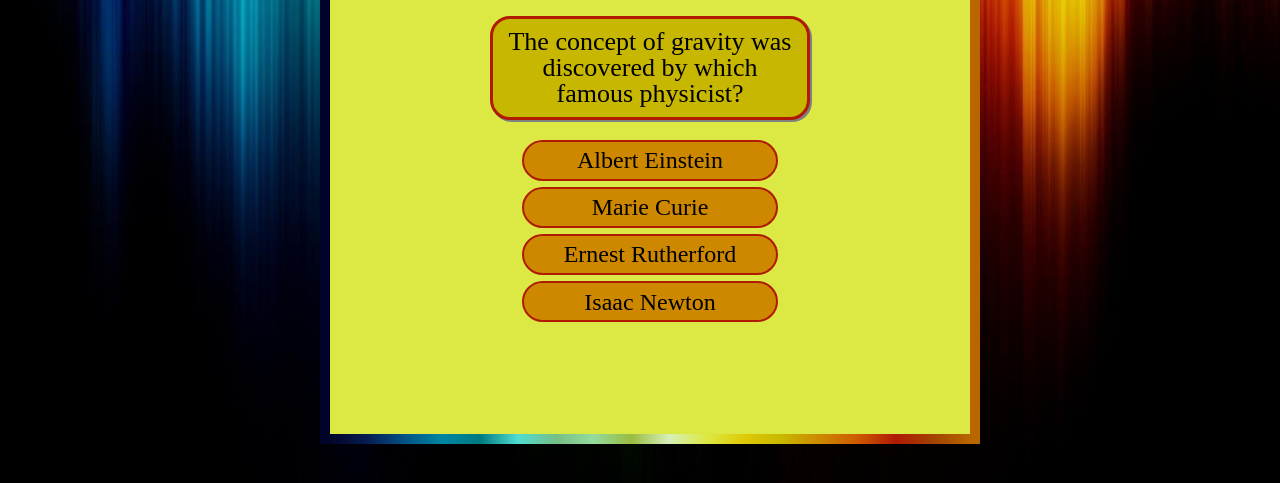
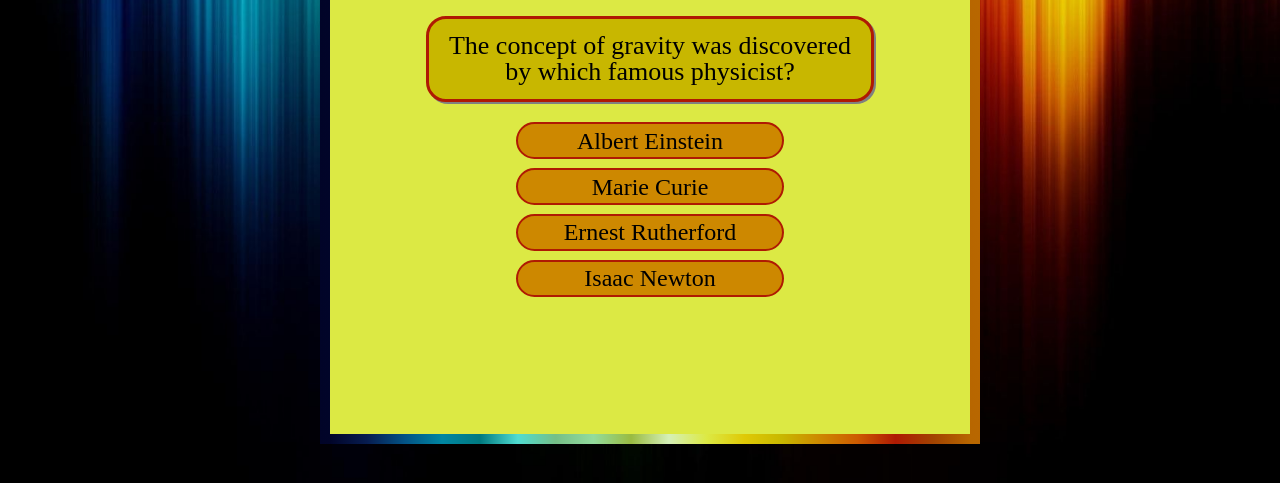
Before and after one commit to chehrona/Trivia-Game, a plain HTML site: page index.html in a window 1280 px wide. Shown: the part 269-752 px from the top of the page. Drawn offline with nearby package versions, Linux system fonts and the light colour scheme.

Commit message:
Image scaling issue fixed

```diff
--- a/assets/css/trivia.css
+++ b/assets/css/trivia.css
@@ -7,8 +7,6 @@ body {
     background-repeat: no-repeat;
     background-color: black;
     height: 100%;
-    /*overflow: hidden;*/
-    /*padding: 1%;*/
 }
 
 #outerBox {
@@ -16,7 +14,6 @@ body {
     margin-top: 1%;
     margin-right: 25%;
     margin-left: 25%;
-    /*margin-bottom: 10%;*/
     width: 50%;
     text-align: center;
     border-width: 10px;
@@ -60,18 +57,23 @@ body {
 }
 
 #answerBox {
+    margin-right: 15%;
+    margin-left: 15%;
     margin-top: 20px;
     margin-bottom: 1%;
-    /*border: solid 2px black;*/
-    margin-right: 25%;
-    margin-left: 25%;
+}
+
+#questionText {
+    padding-top: 1%;
+    padding-bottom: 1%;
 }
 
 .answers {
     border: 2px #af1a03 solid;
-    padding: 2%;
-    margin-left: 10%;
-    margin-right: 10%;
+    margin-left: 20%;
+    margin-right: 20%;
+    padding-top: 1%;
+    padding-bottom: 1%;
     margin-top: 2%;
     border-radius: 30px;
     font-size: 24px;
@@ -93,9 +95,8 @@ body {
     border: 3px solid #af1a03;
     font-size: 26px;
     background-color: #c8b700;
-    margin-right: 25%;
-    margin-left: 25%;
-    /*margin-bottom: 40px;*/
+    margin-right: 15%;
+    margin-left: 15%;
     border-radius: 20px;
     padding: 10px;
     box-shadow: grey 2px 2px;
@@ -110,14 +111,13 @@ body {
 }
 
 .gifs {
-    height: 300px;
-    width: 300px;
-    margin-bottom: 10px;
+    height: 250px;
+    width: 250px;
     border-radius: 20px;
     border: 3px solid #0086a2;
     box-shadow: grey 2px 2px;
 }
 
 #correctGIF {
-    margin-top: 20px;
+    margin-bottom: 10px;
 }
--- a/assets/javascript/trivia.js
+++ b/assets/javascript/trivia.js
@@ -10,7 +10,7 @@ $(document).ready(function () {
             "a": ["Conductor", "Inductor", "Insulator", "Resistor"]
         },
         {"q": "What does an atom consist of?",
-            "a": ["Electrons, neutrons, alpha-particles", "Electrons, gamma-rays, neutrinos", "Electrons, protons, neutrons", "Electrons, neutrinos, protons"]
+            "a": ["Electrons, neutrons, α-particles", "Electrons, γ-rays, neutrinos", "Electrons, protons, neutrons", "Electrons, neutrinos, protons"]
         },
         {"q": "What element does not allow radioactive rays to go through?", "a": ["Lead", "Gold", "Zinc", "Cobalt"]},
         {"q": "What organ in humans is responsible for maintaining balance?", "a": ["Legs", "Arms", "Ears", "Eyes"]},
```
